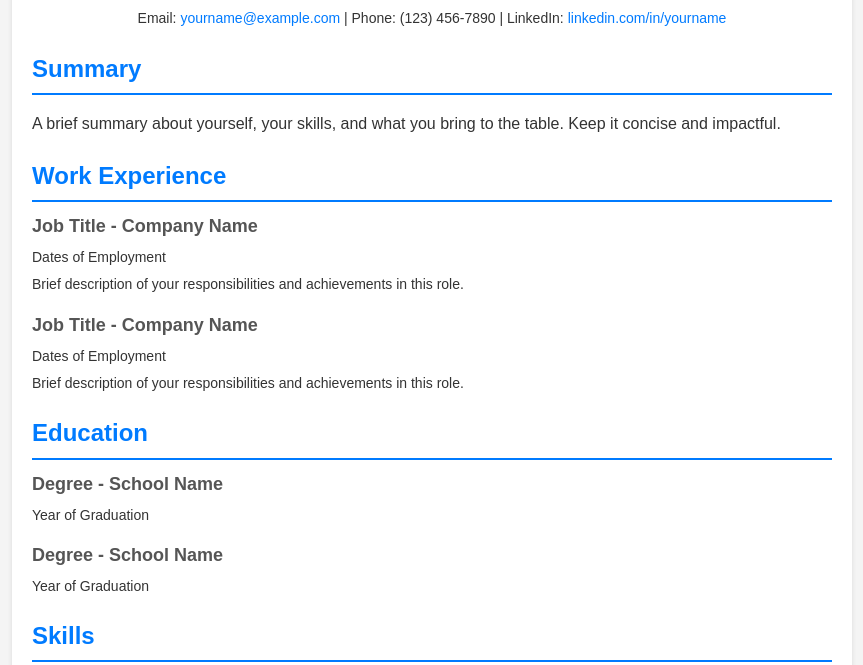
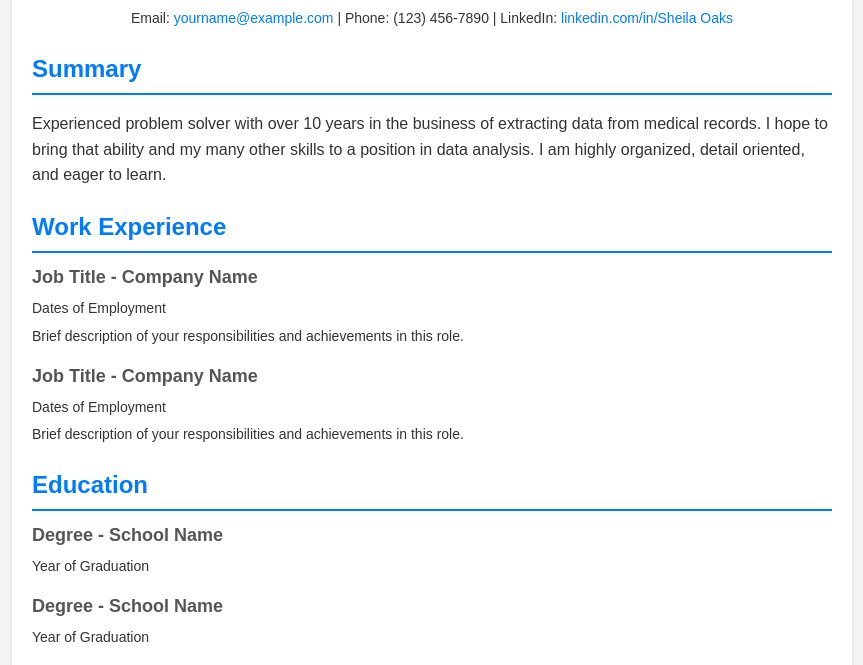
Before and after one commit to Sroaks8/SheilaOaks.github.io, a plain HTML site: page index.html in a window 1280 px wide. Shown: the part 91-756 px from the top of the page, without its empty margins (208-1071 px from the left). Drawn offline with Linux system fonts and the light colour scheme.

Commit message:
added brief summary

```diff
--- a/index.html
+++ b/index.html
@@ -85,14 +85,17 @@
                         >yourname@example.com</a
                     >
                     | Phone: (123) 456-7890 | LinkedIn:
-                    <a href="#">linkedin.com/in/yourname</a>
+                    <a href="#">linkedin.com/in/Sheila Oaks</a>
                 </p>
             </section>
             <section class="section">
                 <h2>Summary</h2>
                 <p>
-                    A brief summary about yourself, your skills, and what you
-                    bring to the table. Keep it concise and impactful.
+                Experienced problem solver with over 10 years in the business of extracting data from medical
+                records. I hope to bring that ability and my many other skills to a position in data analysis. I am
+                highly organized, detail oriented, and eager to learn.
+
+
                 </p>
             </section>
             <section class="section">
```
